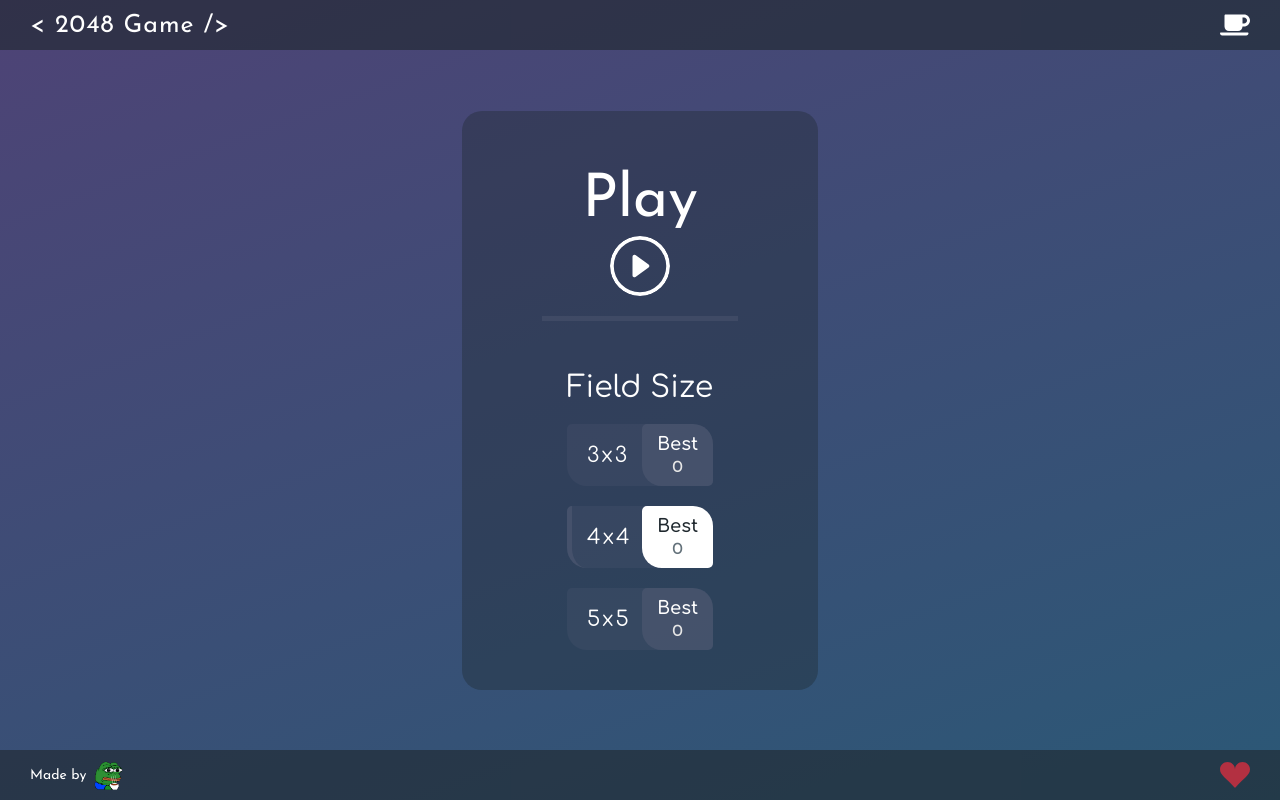
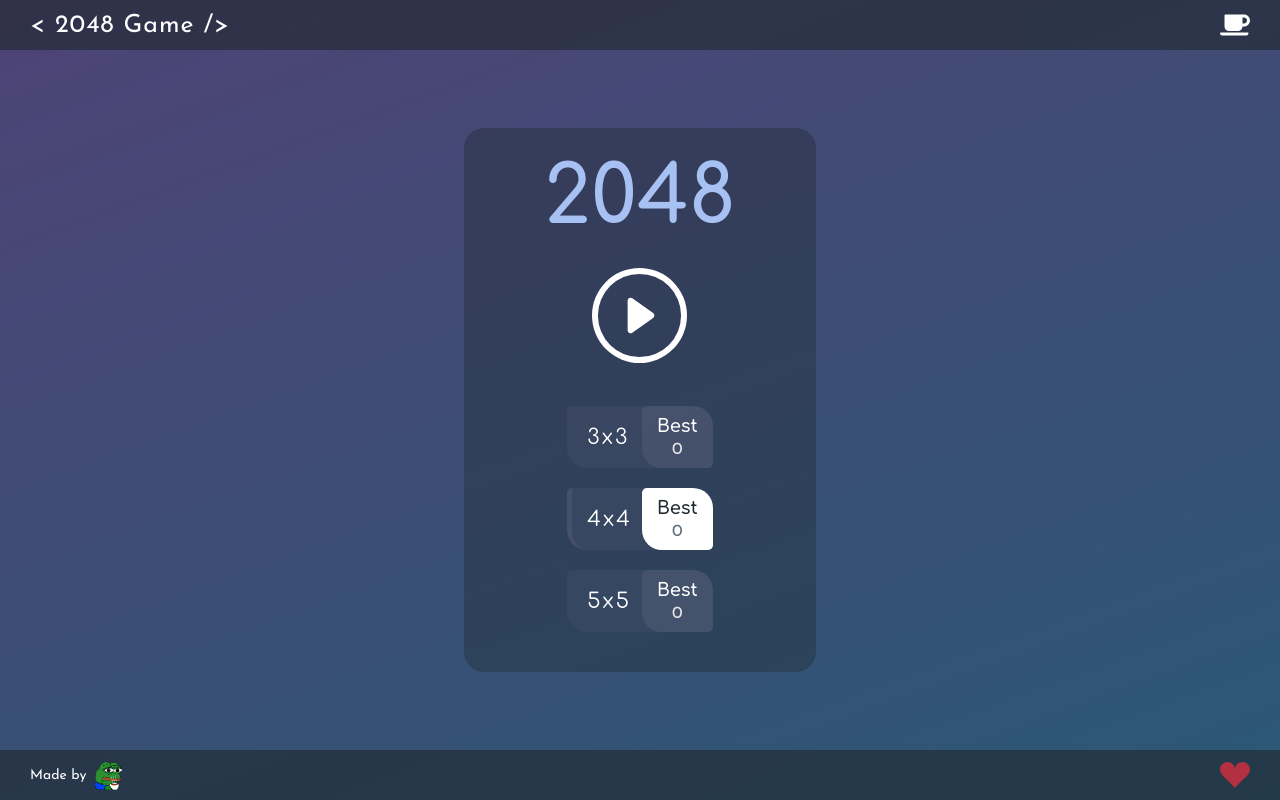
Before and after one commit to Ryabaa/2048-Game, a React (Create React App) app: page / in a window 1280 px wide. Built offline with nearby package versions, Linux system fonts and the light colour scheme.

Commit message:
redesign start menu

```diff
--- a/src/components/layout/End.jsx
+++ b/src/components/layout/End.jsx
@@ -9,7 +9,9 @@ function End() {
     const [endActive, setEndActive] = useState(initialEndActive);
 
     useEffect(() => {
-        setEndActive(true);
+        setTimeout(() => {
+            setEndActive(true);
+        }, 1000);
     }, []);
 
     return (
--- a/src/components/layout/Start.jsx
+++ b/src/components/layout/Start.jsx
@@ -29,15 +29,14 @@ function Start() {
 
     return (
         <section className="start">
-            <div className="start__play" onClick={handleStartGame}>
-                <p className="start__play-text">Play</p>
+            <h1 className="title">2048</h1>
+            <button onClick={handleStartGame}>
                 <IconContext.Provider value={{ className: "start__icon" }}>
                     <BsPlayCircle />
                 </IconContext.Provider>
-            </div>
+            </button>
 
             <div className="start__fieldsize">
-                <p className="start__fieldsize-text">Field Size</p>
                 <div className="start__buttons-container">
                     {fieldSizeButtons.map((button, buttonIndex) => (
                         <FieldSizeButton className="start__button" key={buttonIndex} button={button} />
--- a/src/styles/style.css
+++ b/src/styles/style.css
@@ -83,8 +83,8 @@ body {
 .start {
   background-color: #1f282e60;
   min-width: 300px;
+  padding: 40px 80px;
   border-radius: 20px;
-  padding: 40px 80px;
   display: -webkit-box;
   display: -ms-flexbox;
   display: flex;
@@ -99,53 +99,21 @@ body {
   -webkit-box-pack: justify;
       -ms-flex-pack: justify;
           justify-content: space-between;
-  row-gap: 50px;
-}
-
-.start__play {
-  cursor: pointer;
-  border-radius: 15px 15px 0 0;
-  border-bottom: #535c7565 5px solid;
-  padding: 20px 40px;
-  display: -webkit-box;
-  display: -ms-flexbox;
-  display: flex;
-  -webkit-box-pack: center;
-      -ms-flex-pack: center;
-          justify-content: center;
-  -webkit-box-align: center;
-      -ms-flex-align: center;
-          align-items: center;
-  -webkit-box-orient: vertical;
-  -webkit-box-direction: normal;
-      -ms-flex-direction: column;
-          flex-direction: column;
-  row-gap: 5px;
-}
-
-.start__play-text {
-  color: #fff;
-  font-size: 60px;
-  font-family: Josefin Sans;
-}
-
-.start__play:hover {
-  background-color: #535c7565;
-}
-
-.start__play:hover .start__icon {
-  -webkit-transform: rotate(360deg);
-          transform: rotate(360deg);
-  background: #535c7565;
+  row-gap: 40px;
 }
 
 .start__icon {
-  width: 60px;
-  height: 60px;
+  width: 95px;
+  height: 95px;
+  cursor: pointer;
   color: #fff;
-  border-radius: 50%;
   -webkit-transition: all 0.3s ease;
   transition: all 0.3s ease;
+}
+
+.start__icon:hover {
+  -webkit-transform: rotate(360deg);
+          transform: rotate(360deg);
 }
 
 .start__fieldsize {
@@ -157,11 +125,6 @@ body {
       -ms-flex-direction: column;
           flex-direction: column;
   row-gap: 20px;
-}
-
-.start__fieldsize-text {
-  color: #fff;
-  font-size: 30px;
 }
 
 .start__buttons-container {
--- a/src/styles/style.scss
+++ b/src/styles/style.scss
@@ -69,52 +69,28 @@ body {
 .start {
     background-color: #1f282e60;
     min-width: 300px;
+    padding: 40px 80px;
     border-radius: 20px;
-    padding: 40px 80px;
     display: flex;
     flex-direction: column;
     text-align: center;
     align-items: center;
     justify-content: space-between;
-    row-gap: 50px;
-    &__play {
+    row-gap: 40px;
+    &__icon {
+        width: 95px;
+        height: 95px;
         cursor: pointer;
-        border-radius: 15px 15px 0 0;
-        border-bottom: #535c7565 5px solid;
-        padding: 20px 40px;
-        display: flex;
-        justify-content: center;
-        align-items: center;
-        flex-direction: column;
-        row-gap: 5px;
-        &-text {
-            color: #fff;
-            font-size: 60px;
-            font-family: Josefin Sans;
+        color: #fff;
+        @include slowTrans();
+        &:hover {
+            transform: rotate(360deg);
         }
-        &:hover {
-            background-color: #535c7565;
-            .start__icon {
-                transform: rotate(360deg);
-                background: #535c7565;
-            }
-        }
-    }
-    &__icon {
-        width: 60px;
-        height: 60px;
-        color: #fff;
-        border-radius: 50%;
-        @include slowTrans();
     }
     &__fieldsize {
         display: flex;
         flex-direction: column;
         row-gap: 20px;
-        &-text {
-            color: #fff;
-            font-size: 30px;
-        }
     }
     &__buttons-container {
         display: flex;
```
Also changed, not shown: 1 other file (tests, documents, lock files or other folders).
